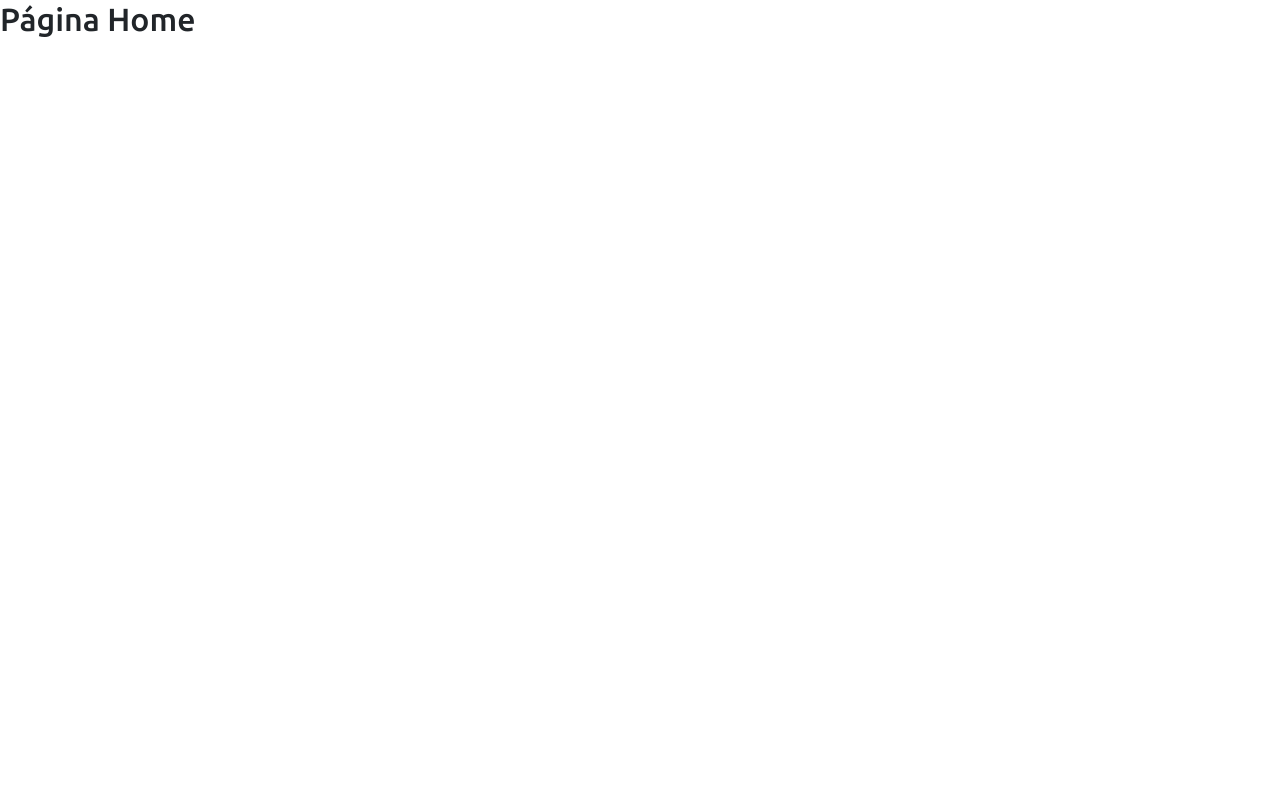
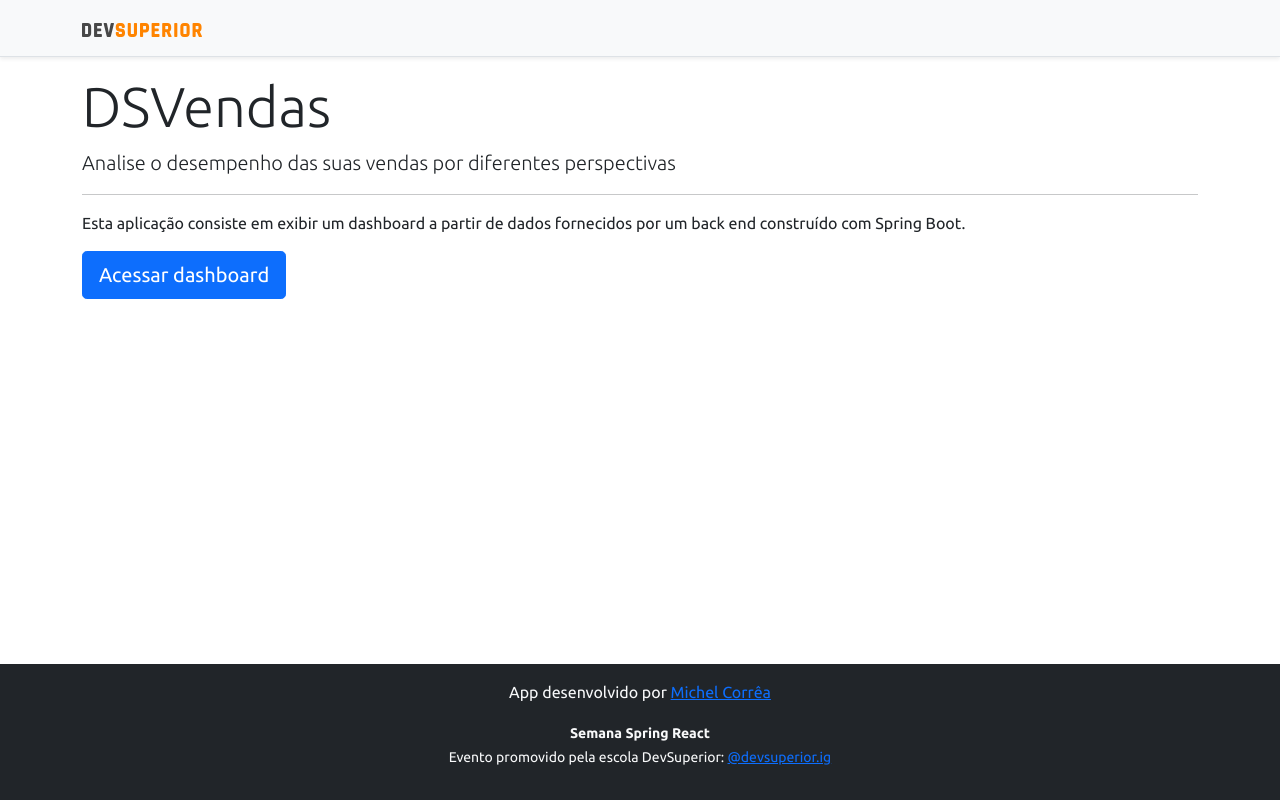
Before and after one commit to Michelosc/projeto-sds4, a React (Create React App) app in the folder frontend/: page / in a window 1280 px wide. Built offline with nearby package versions, Linux system fonts and the light colour scheme.

Commit message:
Home, navigation

```diff
--- a/frontend/src/components/NavBar/index.tsx
+++ b/frontend/src/components/NavBar/index.tsx
@@ -1,11 +1,14 @@
-import ImgDsDark from 'assets/img/ds-dark.svg';
+import ImgDsDark from "assets/img/ds-dark.svg";
+import { Link } from "react-router-dom";
 
 const NavBar = () => {
   return (
     <div className="d-flex flex-column flex-md-row align-items-center p-3 px-md-4 mb-3 bg-light border-bottom shadow-sm">
       <div className="container">
         <nav className="my-2 my-md-0 mr-md-3">
-          <img src={ImgDsDark} alt="DevSuperior" width="120" />
+          <Link to="/">
+            <img src={ImgDsDark} alt="DevSuperior" width="120" />
+          </Link>
         </nav>
       </div>
     </div>
--- a/frontend/src/pages/Home/index.tsx
+++ b/frontend/src/pages/Home/index.tsx
@@ -1,9 +1,31 @@
+import Footer from "components/Footer";
+import NavBar from "components/NavBar";
+import React from "react";
+import { Link } from "react-router-dom";
+
 const Home = () => {
   return (
-    <div>
-      <h2> Página Home</h2>
-    </div>
+    <React.Fragment>
+      <NavBar />
+      <div className="container">
+        <div className="jumbotron">
+          <h1 className="display-4">DSVendas</h1>
+          <p className="lead">
+            Analise o desempenho das suas vendas por diferentes perspectivas
+          </p>
+          <hr />
+          <p>
+            Esta aplicação consiste em exibir um dashboard a partir de dados
+            fornecidos por um back end construído com Spring Boot.
+          </p>
+          <Link className="btn btn-primary btn-lg" to="/dashboard">
+            Acessar dashboard
+          </Link>
+        </div>
+      </div>
+      <Footer />
+    </React.Fragment>
   );
-}
+};
 
 export default Home;
```
